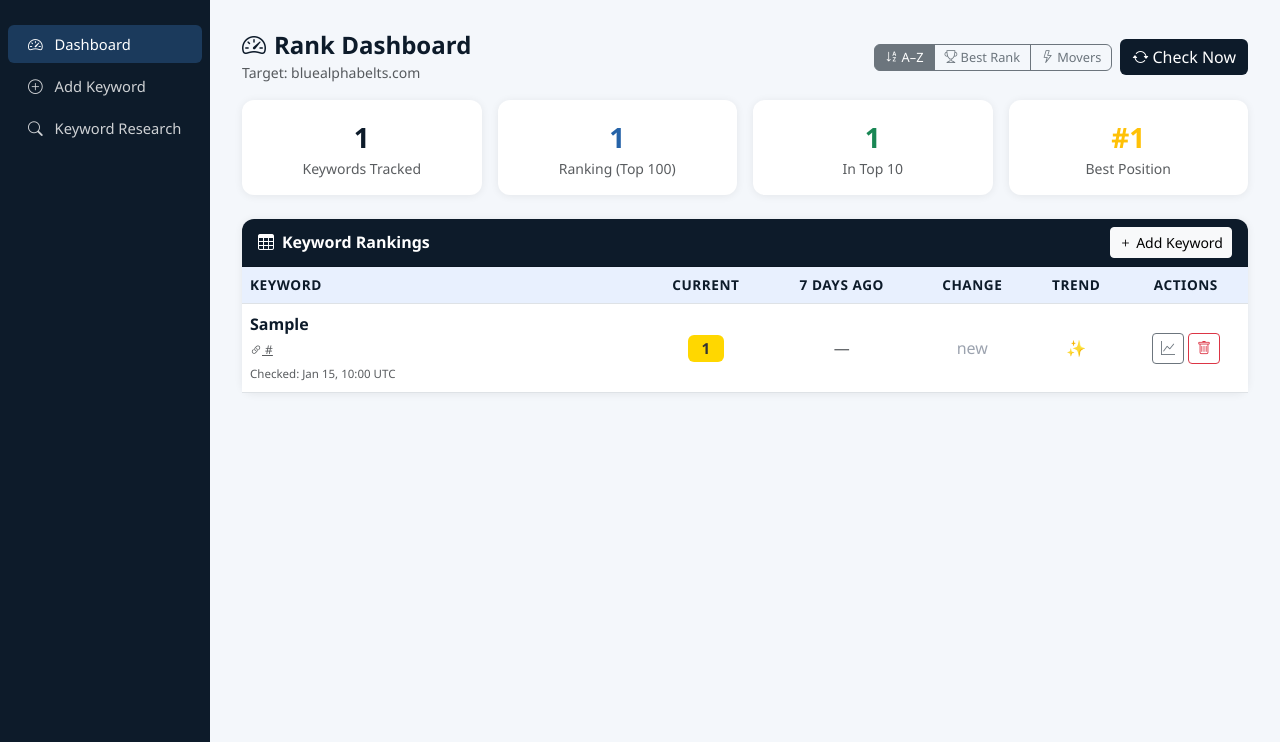
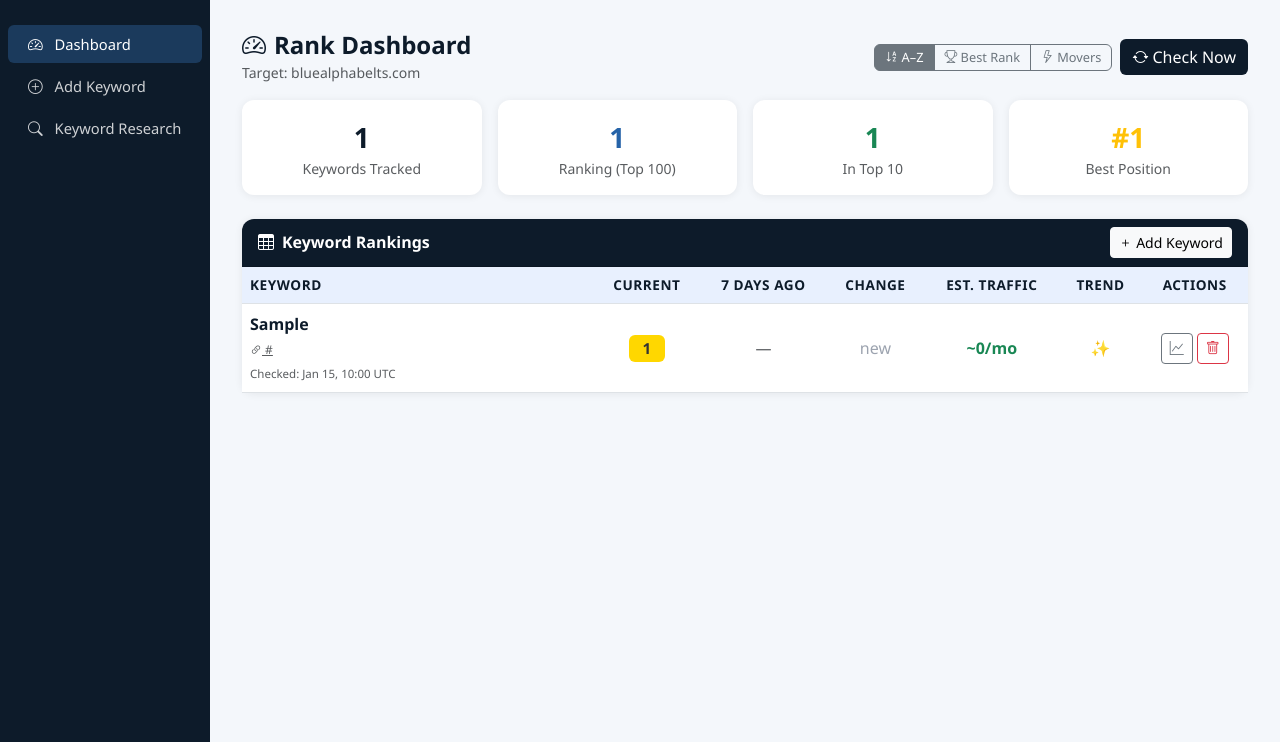
Before and after one commit to maverick-for-jesse/bluealpha-seo-tracker, a Flask app: page / in a window 1280 px wide. Shown: the part 57-799 px from the top of the page. Run offline with Flask 3, Linux system fonts and the light colour scheme; a user stored in the database is signed in; tables that the repository leaves empty hold one stand-in row (values such as "Sample post").

Commit message:
Add estimated traffic feature (no extra API calls)
- Keyword model: store monthly_volume when added from research page
- Dashboard: Est. Traffic column (position × CTR rates)
- Dashboard: Total estimated organic traffic summary banner
- Keyword Research: Traffic Potential column (#1/#3/#5 scenarios)
- Graceful fallback for keywords without stored volume

```diff
--- a/app.py
+++ b/app.py
@@ -75,12 +75,26 @@ DATAFORSEO_PASSWORD = os.environ.get("DATAFORSEO_PASSWORD", "")
 # ---------------------------------------------------------------------------
 # Models
 # ---------------------------------------------------------------------------
+CTR_BY_POSITION = {
+    1: 0.314, 2: 0.175, 3: 0.114, 4: 0.079, 5: 0.061,
+    6: 0.046, 7: 0.037, 8: 0.030, 9: 0.024, 10: 0.022,
+}
+
+def estimate_traffic(position, monthly_volume):
+    """Estimate monthly organic clicks based on rank position and search volume."""
+    if position is None or monthly_volume is None:
+        return None
+    ctr = CTR_BY_POSITION.get(position, 0.01 if position <= 20 else 0.005)
+    return round(monthly_volume * ctr)
+
+
 class Keyword(db.Model):
     __tablename__ = "keywords"
     id = db.Column(db.Integer, primary_key=True)
     keyword = db.Column(db.String(500), nullable=False, unique=True)
     active = db.Column(db.Boolean, default=True, nullable=False)
     created_at = db.Column(db.DateTime, default=datetime.utcnow, nullable=False)
+    monthly_volume = db.Column(db.Integer, nullable=True)  # stored from DataForSEO, no daily calls
     rankings = db.relationship("Ranking", backref="keyword_ref", lazy="dynamic",
                                cascade="all, delete-orphan")
 
@@ -321,6 +335,8 @@ def dashboard():
             "change": change,
             "url": cur_url,
             "checked_at": current.checked_at if current else None,
+            "monthly_volume": kw.monthly_volume,
+            "estimated_traffic": estimate_traffic(cur_pos, kw.monthly_volume),
         })
 
     if sort == "best_rank":
@@ -620,13 +636,15 @@ def keyword_research_add_tracked():
     kw_text = request.form.get("keyword", "").strip()
     return_query = request.form.get("return_query", "")
     return_location = request.form.get("return_location", "2840")
+    stored_volume = request.form.get("volume")
 
     if kw_text:
         existing = Keyword.query.filter(func.lower(Keyword.keyword) == kw_text.lower()).first()
         if existing:
             flash(f'"{kw_text}" is already being tracked.', "info")
         else:
-            kw = Keyword(keyword=kw_text)
+            volume = int(stored_volume) if stored_volume and stored_volume.isdigit() else None
+            kw = Keyword(keyword=kw_text, monthly_volume=volume)
             db.session.add(kw)
             db.session.commit()
             # Immediately check rank
--- a/templates/dashboard.html
+++ b/templates/dashboard.html
@@ -67,6 +67,29 @@
   </div>
 </div>
 
+<!-- Estimated traffic summary -->
+{% set traffic_rows = rows|selectattr('estimated_traffic')|list %}
+{% if traffic_rows %}
+{% set total_traffic = traffic_rows|map(attribute='estimated_traffic')|sum %}
+<div class="alert mb-4" style="background:#e8f0fe;border:1px solid #c7d9f8;border-radius:10px">
+  <div class="d-flex align-items-center gap-3">
+    <span style="font-size:1.8rem">📈</span>
+    <div>
+      <div class="fw-bold" style="color:var(--ba-navy);font-size:1.05rem">
+        Est. ~{{ "{:,}".format(total_traffic) }} organic visits/month
+      </div>
+      <div class="text-muted small">
+        Based on current rank positions × average Google CTR rates.
+        {{ traffic_rows|length }} of {{ rows|length }} keywords have volume data.
+        {% if rows|length > traffic_rows|length %}
+          <a href="{{ url_for('keyword_research') }}" class="ms-1">Look up missing keywords →</a>
+        {% endif %}
+      </div>
+    </div>
+  </div>
+</div>
+{% endif %}
+
 <!-- Main table -->
 <div class="card">
   <div class="card-header d-flex align-items-center justify-content-between">
@@ -81,10 +104,11 @@
       <table class="table table-hover align-middle mb-0">
         <thead>
           <tr>
-            <th style="width:40%">Keyword</th>
+            <th style="width:35%">Keyword</th>
             <th class="text-center">Current</th>
             <th class="text-center">7 Days Ago</th>
             <th class="text-center">Change</th>
+            <th class="text-center">Est. Traffic</th>
             <th class="text-center">Trend</th>
             <th class="text-center">Actions</th>
           </tr>
@@ -143,6 +167,17 @@
                 {% endif %}
               {% else %}
                 <span class="change-flat">new</span>
+              {% endif %}
+            </td>
+            <td class="text-center">
+              {% if row.estimated_traffic is not none %}
+                <span class="fw-semibold text-success">~{{ "{:,}".format(row.estimated_traffic) }}/mo</span>
+              {% elif row.current_pos and not row.monthly_volume %}
+                <span class="text-muted" style="font-size:.78rem" title="Search volume unknown — find this keyword in Keyword Research to unlock traffic estimates">
+                  <i class="bi bi-question-circle"></i> no vol.
+                </span>
+              {% else %}
+                <span class="text-muted">—</span>
               {% endif %}
             </td>
             <td class="text-center">
```
Also changed, not shown: templates/keyword_research.html (+13 -0 lines).
